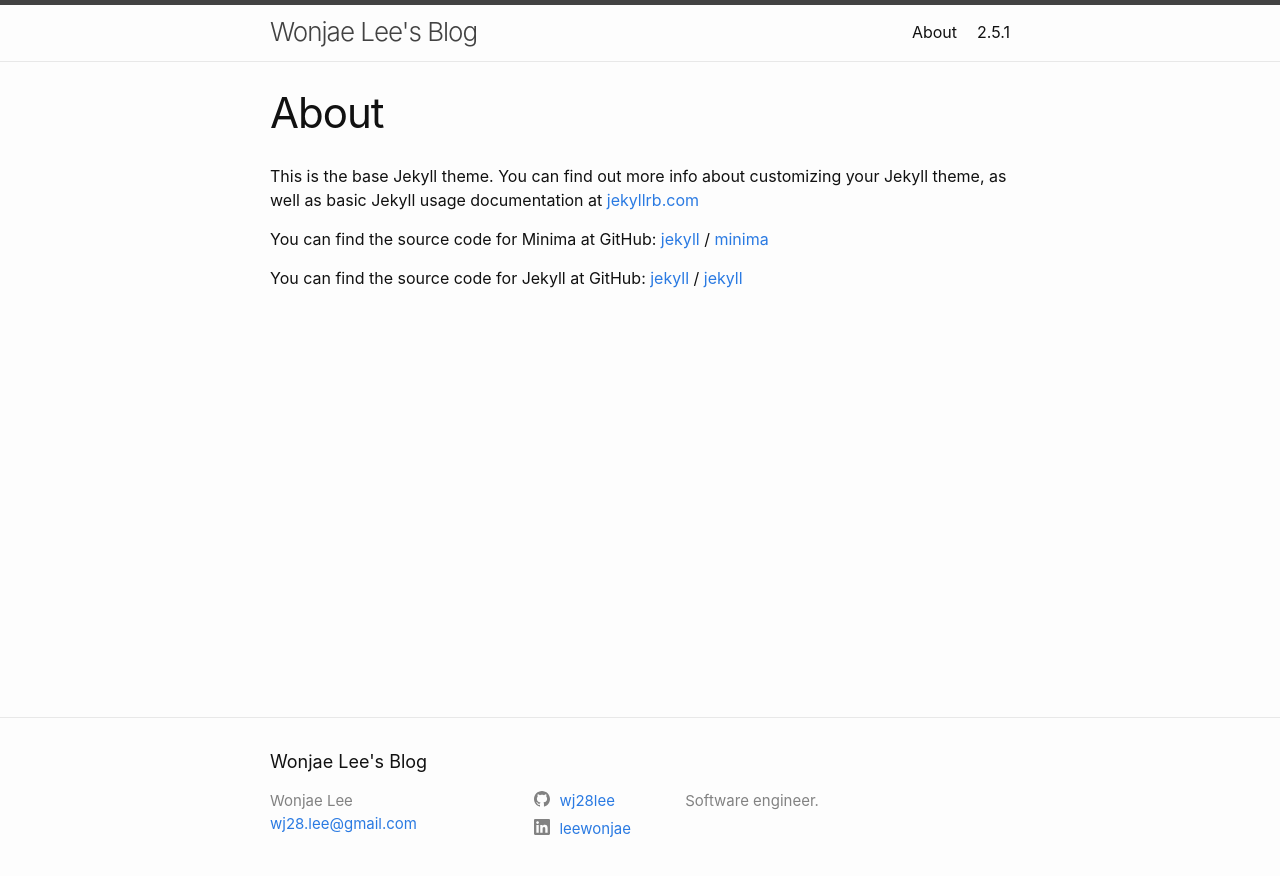
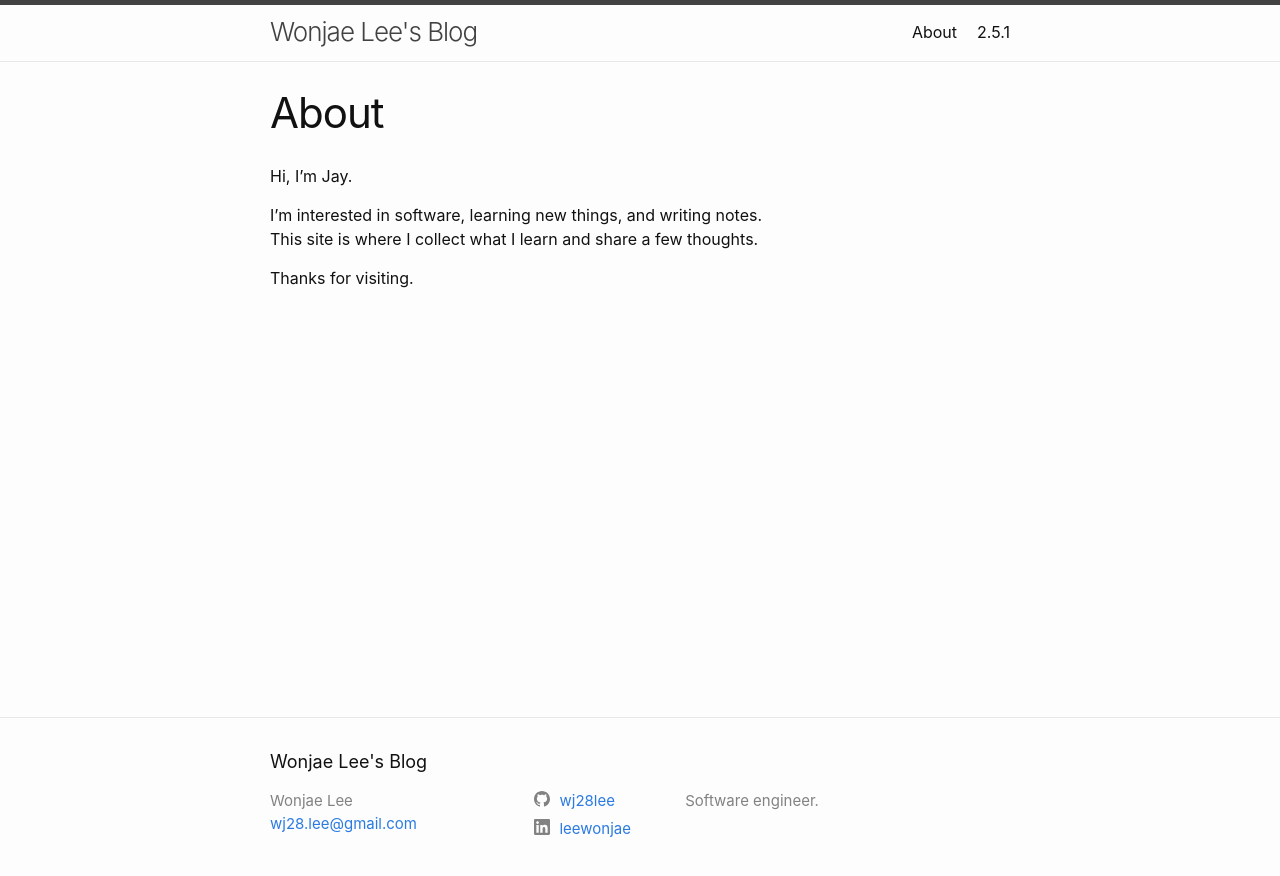
Before and after one commit to wj28lee/wj28lee.github.io, a Jekyll site: the page built from about.md, in a window 1280 px wide. Shown: the top 876 px of the page. Built offline with Jekyll 4.4.1, drawn with Linux system fonts in a browser that asks for light colours.

Commit message:
about.md: Updates contents

```diff
--- a/about.md
+++ b/about.md
@@ -4,15 +4,9 @@ title: About
 permalink: /about/
 ---
 
-This is the base Jekyll theme. You can find out more info about customizing your Jekyll theme, as well as basic Jekyll usage documentation at [jekyllrb.com](https://jekyllrb.com/)
+Hi, I’m Jay.
 
-You can find the source code for Minima at GitHub:
-[jekyll][jekyll-organization] /
-[minima](https://github.com/jekyll/minima)
+I’m interested in software, learning new things, and writing notes.
+This site is where I collect what I learn and share a few thoughts.
 
-You can find the source code for Jekyll at GitHub:
-[jekyll][jekyll-organization] /
-[jekyll](https://github.com/jekyll/jekyll)
-
-
-[jekyll-organization]: https://github.com/jekyll
+Thanks for visiting.
```
